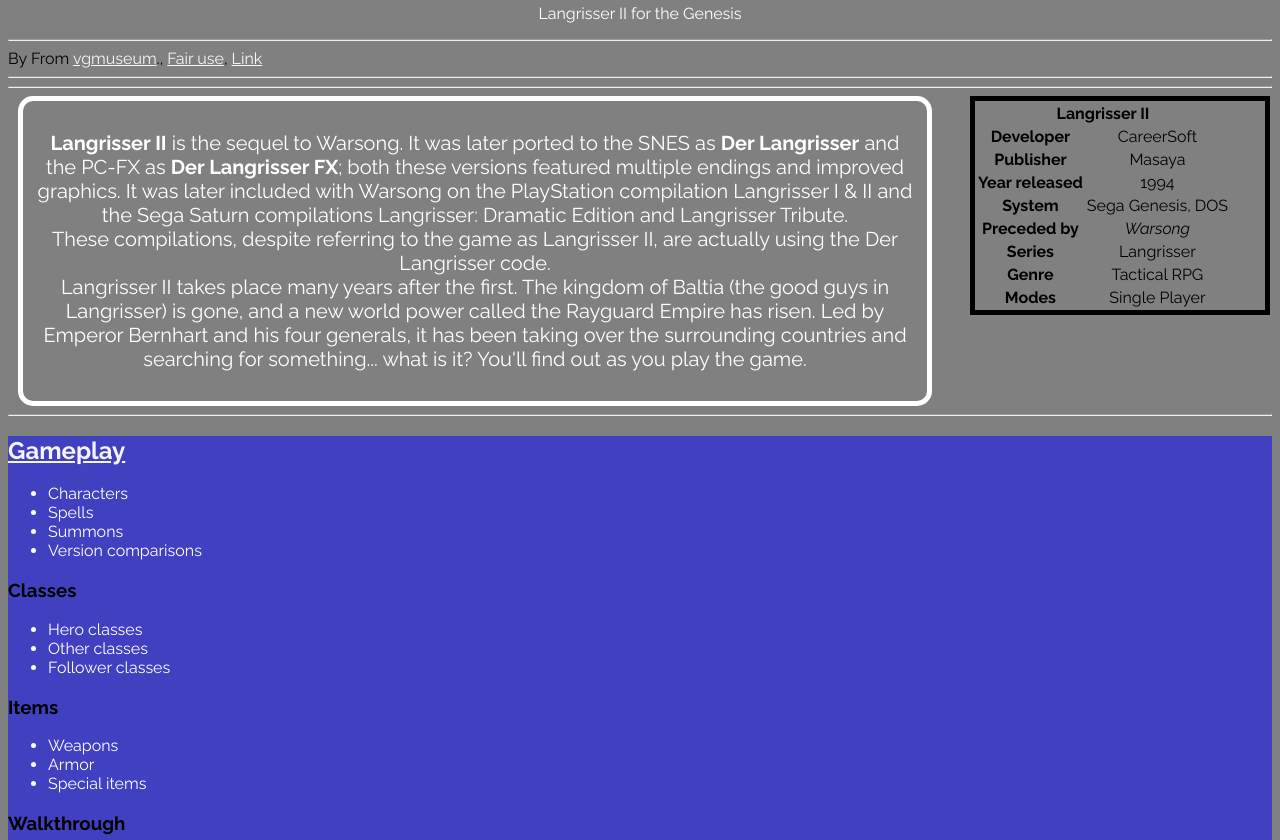
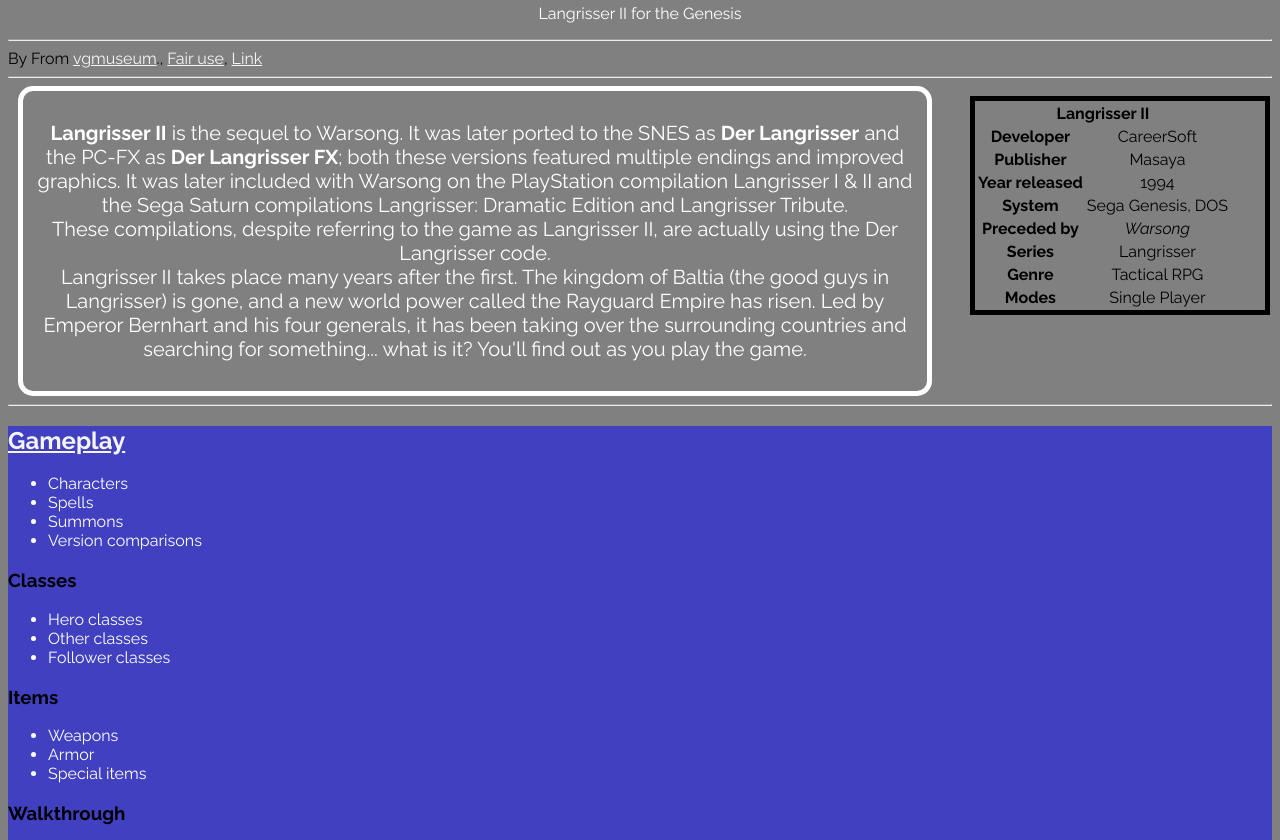
Before and after one commit to facusavall/langrisser, a plain HTML site: page index.html in a window 1280 px wide. Shown: the part 879-1719 px from the top of the page. Drawn offline with Linux system fonts and the light colour scheme.

Commit message:
Update index.html

```diff
--- a/index.html
+++ b/index.html
@@ -92,12 +92,11 @@
                     </table>
                 <!-- </section> -->
             </div>
-            <hr>
-            <article><!-- Semantic HTML tag -->
+            <!-- <article> Semantic HTML tag -->
                 <div class="description">
                     <p><strong>Langrisser II</strong> is the sequel to Warsong. It was later ported to the SNES as <strong>Der Langrisser</strong> and the PC-FX as <strong>Der Langrisser FX</strong>; both these versions featured multiple endings and improved graphics. It was later included with Warsong on the PlayStation compilation Langrisser I & II and the Sega Saturn compilations Langrisser: Dramatic Edition and Langrisser Tribute.<br> These compilations, despite referring to the game as Langrisser II, are actually using the Der Langrisser code.<br>Langrisser II takes place many years after the first. The kingdom of Baltia (the good guys in Langrisser) is gone, and a new world power called the Rayguard Empire has risen. Led by Emperor Bernhart and his four generals, it has been taking over the surrounding countries and searching for something... what is it? You'll find out as you play the game.</p>
                 </div>
-            </article>
+            <!-- </article> -->
         </main>
         <hr>
         <footer><!-- Semantic HTML tag -->
```
